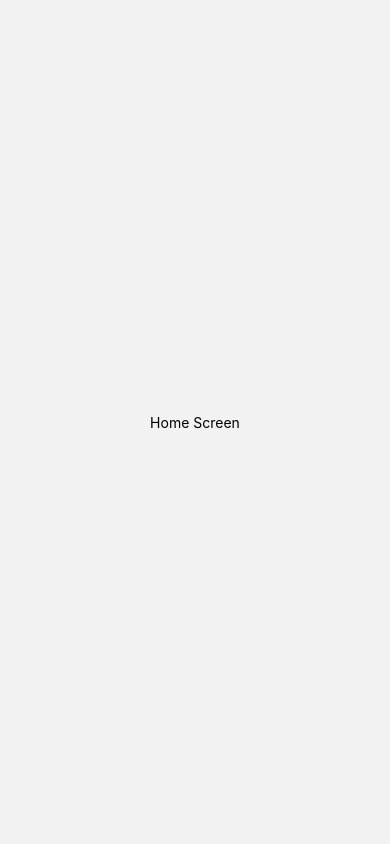
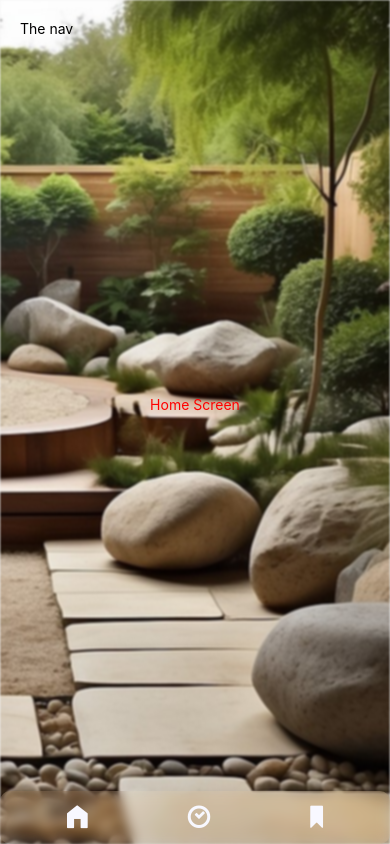
Before and after one commit to Eduardo-Coelho/empower-mental-health-app, a React Native app: screen /Home in a window 390 px wide. Built offline with nearby package versions, Linux system fonts and the light colour scheme.

Commit message:
configuring the layout

```diff
--- /dev/null
+++ b/src/components/index.ts
@@ -0,0 +1,2 @@
+export * from './navigationBar/NavigationBar';
+export * from './layout/layout';
--- a/src/screens/appointments/Appointments.tsx
+++ b/src/screens/appointments/Appointments.tsx
@@ -1,9 +1,16 @@
 import { Text, View } from 'react-native';
+import { Layout } from '../../components';
 
-export const Appointments = () => {
+interface AppointmentsProps {
+  navigation: any;
+}
+
+export const Appointments = ({ navigation }: AppointmentsProps) => {
   return (
-    <View style={{ flex: 1, justifyContent: 'center', alignItems: 'center' }}>
-      <Text>Appointments Screen</Text>
-    </View>
+    <Layout navigation={navigation}>
+      <View style={{ flex: 1, justifyContent: 'center', alignItems: 'center' }}>
+        <Text>Appointments Screen</Text>
+      </View>
+    </Layout>
   );
 };
--- a/src/screens/bookmarks/Bookmarks.tsx
+++ b/src/screens/bookmarks/Bookmarks.tsx
@@ -1,9 +1,16 @@
 import { Text, View } from 'react-native';
+import { Layout } from '../../components';
 
-export const Bookmarks = () => {
+interface BookmarksProps {
+  navigation: any;
+}
+
+export const Bookmarks = ({ navigation }: BookmarksProps) => {
   return (
-    <View style={{ flex: 1, justifyContent: 'center', alignItems: 'center' }}>
-      <Text>Bookmarks Screen</Text>
-    </View>
+    <Layout navigation={navigation}>
+      <View style={{ flex: 1, justifyContent: 'center', alignItems: 'center' }}>
+        <Text>Bookmarks Screen</Text>
+      </View>
+    </Layout>
   );
 };
--- a/src/screens/home/Home.tsx
+++ b/src/screens/home/Home.tsx
@@ -1,9 +1,16 @@
 import { Text, View } from 'react-native';
+import { Layout } from '../../components';
 
-export const Home = () => {
+interface HomeProps {
+  navigation: any;
+}
+
+export const Home = ({ navigation }: HomeProps) => {
   return (
-    <View style={{ flex: 1, justifyContent: 'center', alignItems: 'center' }}>
-      <Text>Home Screen</Text>
-    </View>
+    <Layout navigation={navigation}>
+      <View style={{ flex: 1, justifyContent: 'center', alignItems: 'center' }}>
+        <Text style={{ color: 'red' }}>Home Screen</Text>
+      </View>
+    </Layout>
   );
 };
```
